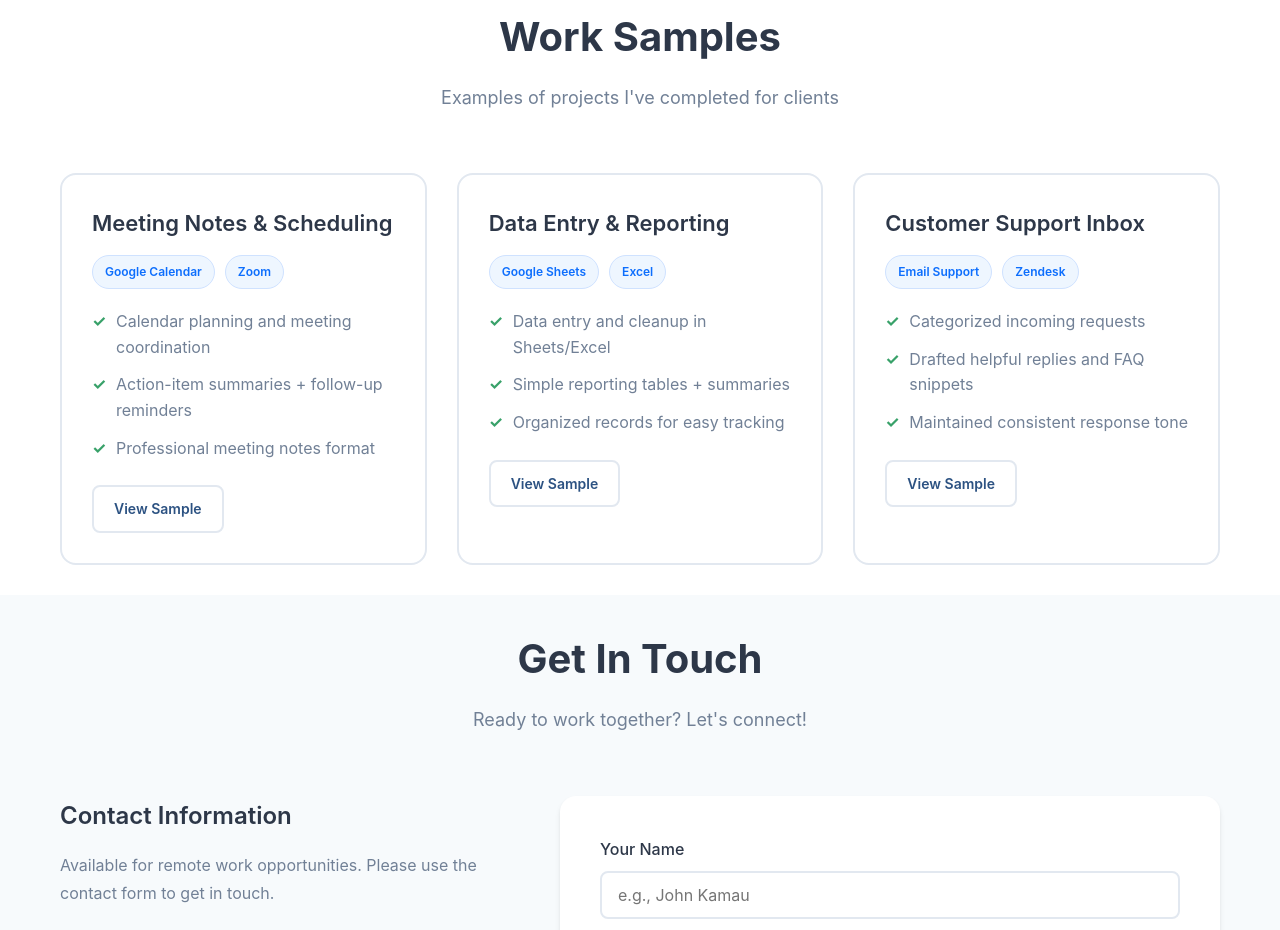
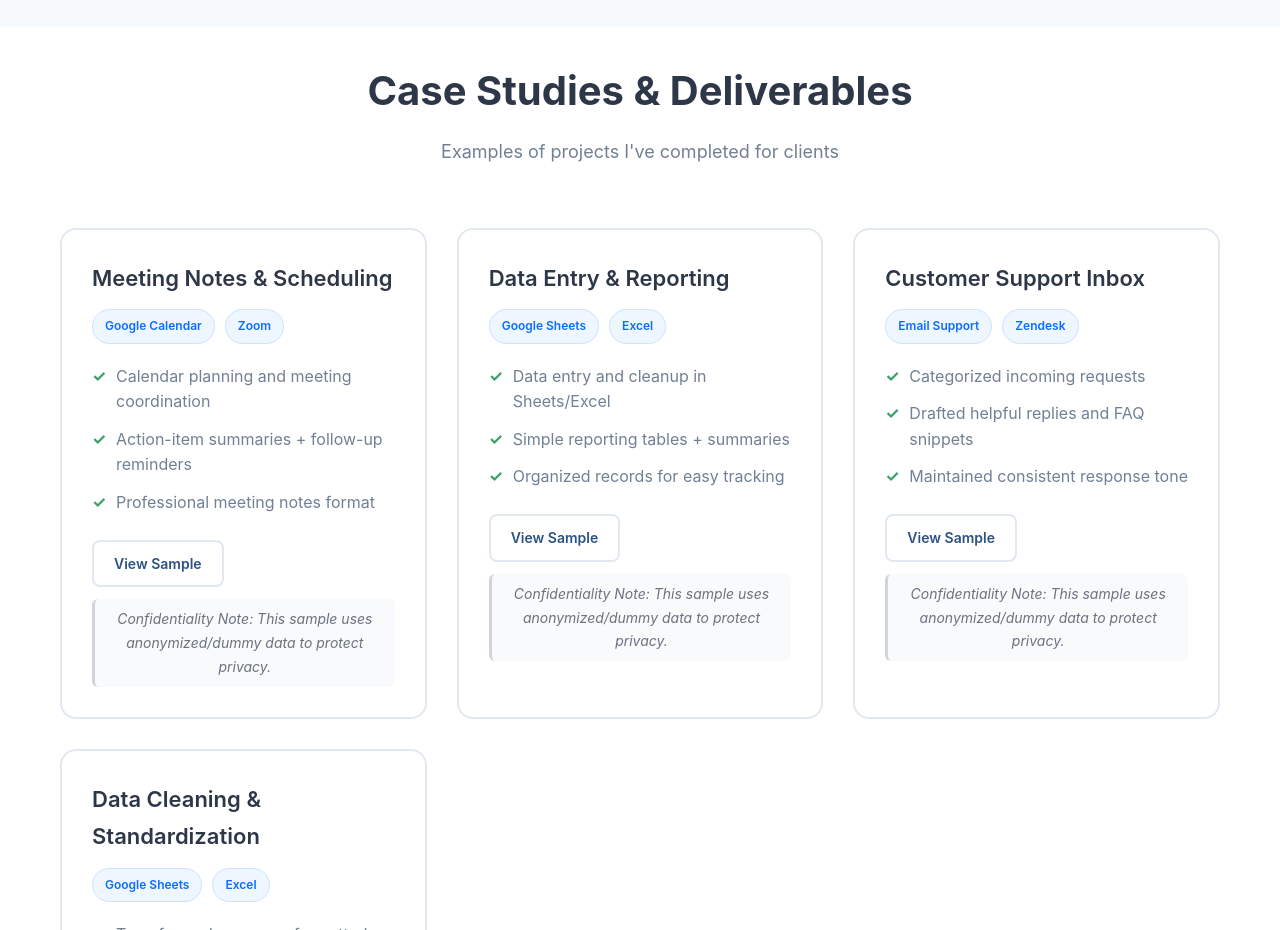
Before and after one commit to Bensonn254/virtual-assistant, a website: page index.html in a window 1280 px wide. Shown: the part 1870-2800 px from the top of the page. Drawn offline with Linux system fonts and the light colour scheme.

Commit message:
Update data entry description and add confidentiality notes to samples

```diff
--- a/index.html
+++ b/index.html
@@ -43,7 +43,7 @@ height="0" width="0" style="display:none;visibility:hidden"></iframe></noscript>
                     <li><a href="#home" class="nav-link">Home</a></li>
                     <li><a href="#services" class="nav-link">Services</a></li>
                     <li><a href="#tools" class="nav-link">Tools</a></li>
-                    <li><a href="#work-samples" class="nav-link">Work Samples</a></li>
+                    <li><a href="#work-samples" class="nav-link">Case Studies & Deliverables</a></li>
 
                     <li><a href="#contact" class="nav-link">Contact</a></li>
 
@@ -138,7 +138,7 @@ height="0" width="0" style="display:none;visibility:hidden"></iframe></noscript>
                         </svg>
                     </div>
                     <h3 class="service-title">Data Entry & Spreadsheets</h3>
-                    <p class="service-description">Accurate data entry, spreadsheet organization, and report generation.</p>
+                    <p class="service-description">Sourced and verified Digital Marketing Agencies in Nairobi, including direct contact person details, verified emails, and service niches. Used for outbound B2B marketing.</p>
                 </div>
 
                 <div class="service-card">
@@ -208,7 +208,7 @@ height="0" width="0" style="display:none;visibility:hidden"></iframe></noscript>
     <section class="work-samples" id="work-samples">
         <div class="container">
             <div class="section-header">
-                <h2 class="section-title">Work Samples</h2>
+                <h2 class="section-title">Case Studies & Deliverables</h2>
                 <p class="section-subtitle">Examples of projects I've completed for clients</p>
             </div>
             <div class="samples-grid">
@@ -226,6 +226,7 @@ height="0" width="0" style="display:none;visibility:hidden"></iframe></noscript>
                         <li>Professional meeting notes format</li>
                     </ul>
                     <a href="public/samples/Client Meeting Notes – Weekly Operations Sync.pdf" class="btn btn-outline" target="_blank">View Sample</a>
+                    <p class="confidentiality-note">Confidentiality Note: This sample uses anonymized/dummy data to protect privacy.</p>
                 </div>
 
                 <div class="sample-card">
@@ -241,7 +242,8 @@ height="0" width="0" style="display:none;visibility:hidden"></iframe></noscript>
                         <li>Simple reporting tables + summaries</li>
                         <li>Organized records for easy tracking</li>
                     </ul>
-                    <a href="public/samples/data-entry-orders-tracker.pdf" class="btn btn-outline" target="_blank">View Sample</a>
+                    <a href="public/samples/Nairobi_Marketing_Agencies_Lead_List.pdf" class="btn btn-outline" target="_blank">View Sample</a>
+                    <p class="confidentiality-note">Confidentiality Note: This sample uses anonymized/dummy data to protect privacy.</p>
                 </div>
 
                 <div class="sample-card">
@@ -258,6 +260,24 @@ height="0" width="0" style="display:none;visibility:hidden"></iframe></noscript>
                         <li>Maintained consistent response tone</li>
                     </ul>
                     <a href="public/samples/customer-support-inbox-pack.pdf" class="btn btn-outline" target="_blank">View Sample</a>
+                    <p class="confidentiality-note">Confidentiality Note: This sample uses anonymized/dummy data to protect privacy.</p>
+                </div>
+
+                <div class="sample-card">
+                    <div class="sample-header">
+                        <h3 class="sample-title">Data Cleaning & Standardization</h3>
+                        <div class="badges">
+                            <span class="badge">Google Sheets</span>
+                            <span class="badge">Excel</span>
+                        </div>
+                    </div>
+                    <ul class="sample-list">
+                        <li>Transformed messy, unformatted contact list</li>
+                        <li>Standardized data into professional database format</li>
+                        <li>Prepared data ready for CRM upload and integration</li>
+                    </ul>
+                    <a href="public/samples/Data_Cleaning_Standardization_Showcase.pdf" class="btn btn-outline" target="_blank">View Full Case Study</a>
+                    <p class="confidentiality-note">Confidentiality Note: This sample uses anonymized/dummy data to protect privacy.</p>
                 </div>
             </div>
         </div>
@@ -324,7 +344,7 @@ height="0" width="0" style="display:none;visibility:hidden"></iframe></noscript>
                     <ul class="footer-links">
                         <li><a href="#home" class="footer-link">Home</a></li>
                         <li><a href="#services" class="footer-link">Services</a></li>
-                        <li><a href="#work-samples" class="footer-link">Work Samples</a></li>
+                        <li><a href="#work-samples" class="footer-link">Case Studies & Deliverables</a></li>
                         <li><a href="#contact" class="footer-link">Contact</a></li>
                         <li><a href="https://annotation-portfolio.netlify.app/" class="footer-link" target="_blank">Data Annotation</a></li>
                         <li><a href="https://benson-main-portfolio.netlify.app/" class="footer-link" target="_blank">Web Development</a></li>
--- a/styles.css
+++ b/styles.css
@@ -505,7 +505,7 @@ html {
 }
 
 /* ========================================
-   WORK SAMPLES SECTION
+   CASE STUDIES & DELIVERABLES SECTION
    ======================================== */
 
 .work-samples {
@@ -517,6 +517,7 @@ html {
     display: grid;
     grid-template-columns: repeat(auto-fit, minmax(320px, 1fr));
     gap: 30px;
+    margin-top: 40px;
 }
 
 .sample-card {
@@ -577,6 +578,18 @@ html {
     left: 0;
     color: var(--success-color);
     font-weight: bold;
+}
+
+.confidentiality-note {
+    font-size: 0.875rem;
+    color: #6b7280;
+    font-style: italic;
+    margin-top: 0.75rem;
+    text-align: center;
+    padding: 0.5rem;
+    background-color: #f9fafb;
+    border-radius: 0.375rem;
+    border-left: 3px solid #d1d5db;
 }
 
 /* ========================================
```
Also changed, not shown: 2 other files.
